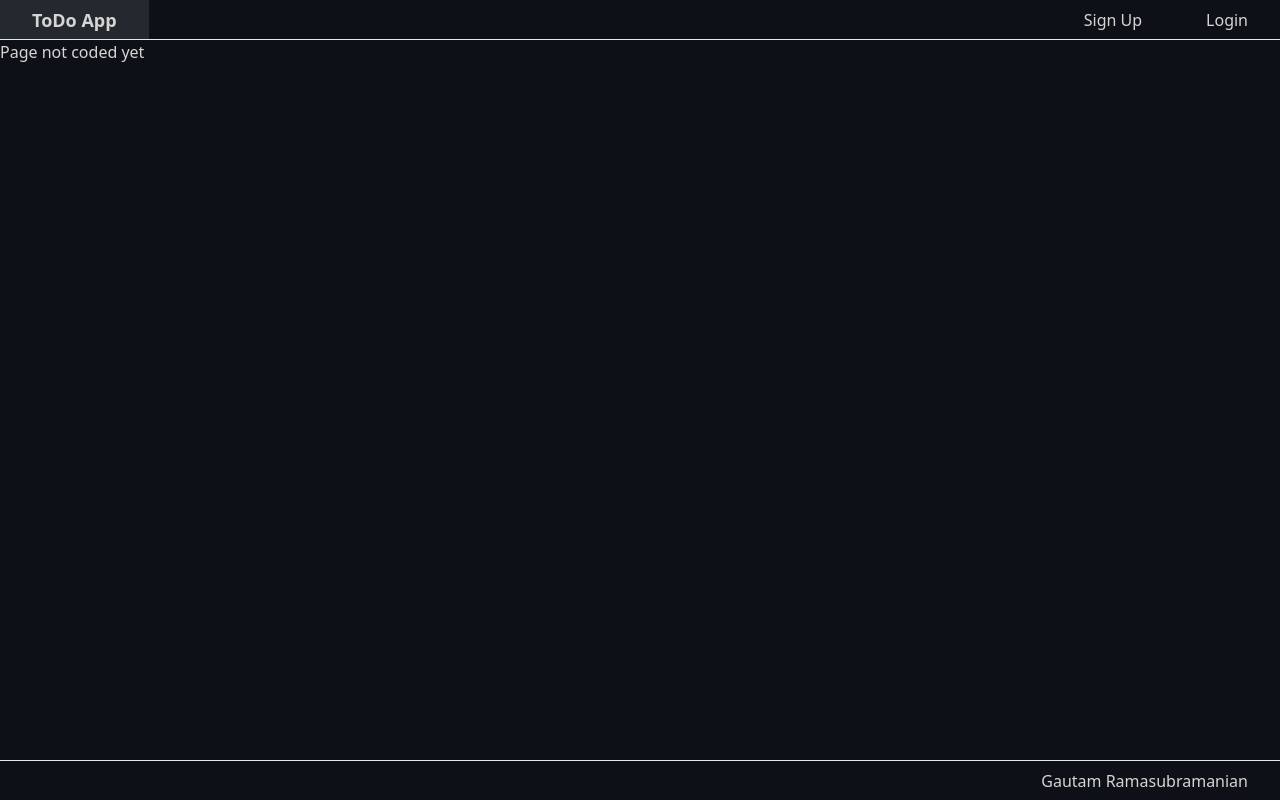
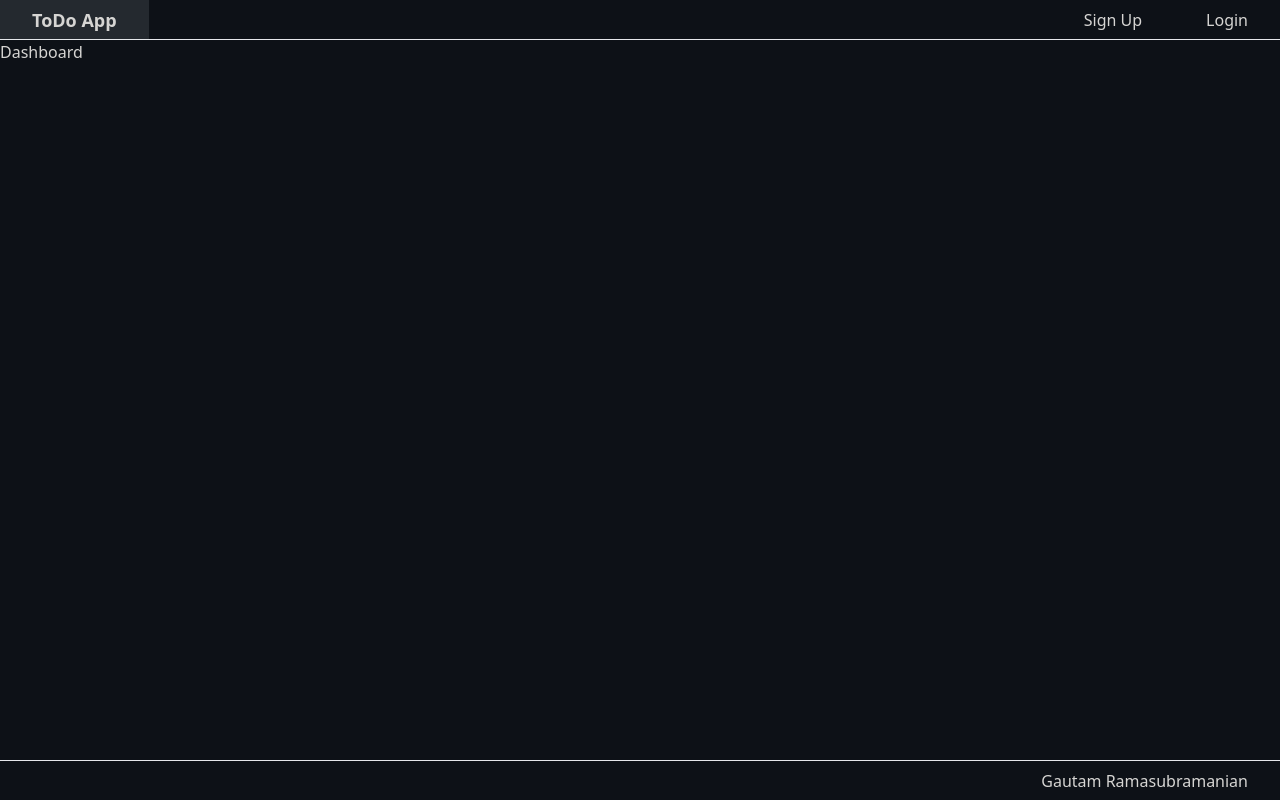
Before and after one commit to gramasu000/toDoAppOne, a Next.js app: page /dashboard in a window 1280 px wide. Before the commit this address had no page. Built offline with nearby package versions, Linux system fonts and the light colour scheme.

Commit message:
dashboard page skeleton

```diff
--- /dev/null
+++ b/src/app/dashboard/page.tsx
@@ -0,0 +1,5 @@
+"use client";
+
+export default function Dashboard() {
+  return <>Dashboard</>;
+}
```
